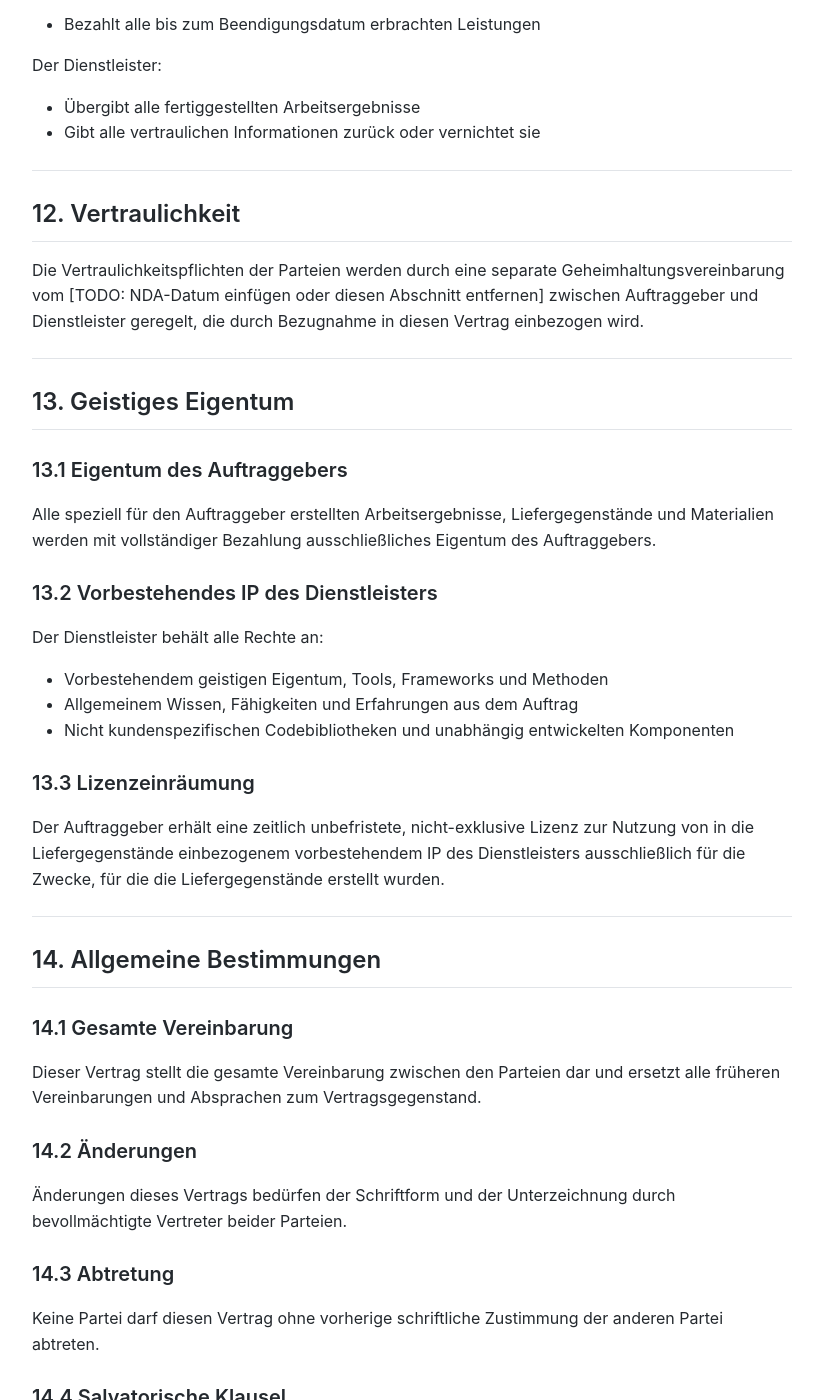
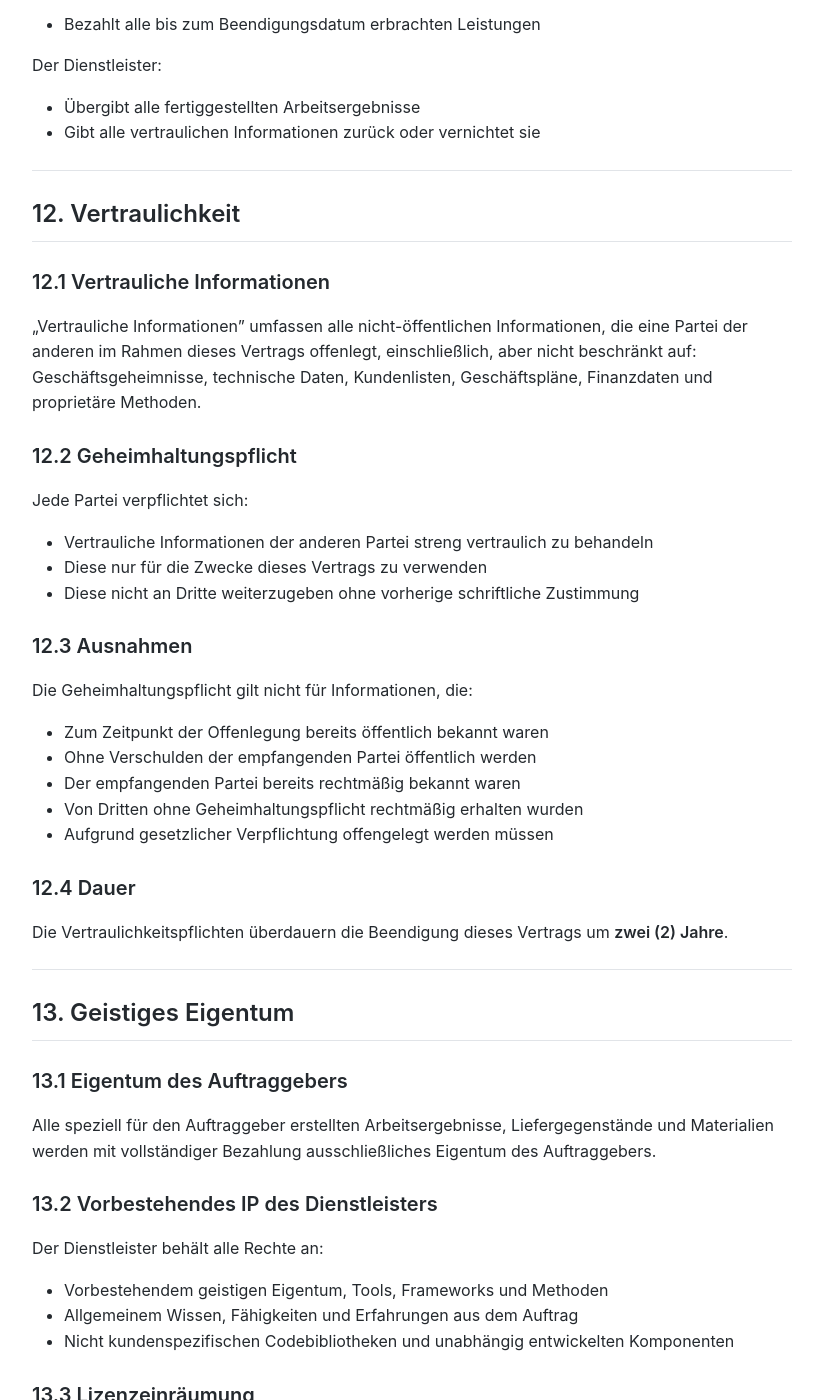
Before and after one commit to MariusWilsch/public-wilsch-ai-pages, a Jekyll site: the page built from project/abtmayr-reichert/rahmenvertrag-tm-2025-12-16.md, in a window 1280 px wide and 1400 px high, scrolled down 5609 px. Shown: the whole window, without its empty margins (228-1051 px from the left). Built offline with Jekyll 4.4.1, drawn with Linux system fonts in a browser that asks for light colours; our own code applies the rules of GitHub Pages for plain Markdown files.

Commit message:
Sync from hippocampus 2025-12-18

```diff
--- a/project/abtmayr-reichert/rahmenvertrag-tm-2025-12-16.md
+++ b/project/abtmayr-reichert/rahmenvertrag-tm-2025-12-16.md
@@ -206,7 +206,29 @@ Der Dienstleister:
 
 ## 12. Vertraulichkeit
 
-Die Vertraulichkeitspflichten der Parteien werden durch eine separate Geheimhaltungsvereinbarung vom [TODO: NDA-Datum einfügen oder diesen Abschnitt entfernen] zwischen Auftraggeber und Dienstleister geregelt, die durch Bezugnahme in diesen Vertrag einbezogen wird.
+### 12.1 Vertrauliche Informationen
+
+„Vertrauliche Informationen" umfassen alle nicht-öffentlichen Informationen, die eine Partei der anderen im Rahmen dieses Vertrags offenlegt, einschließlich, aber nicht beschränkt auf: Geschäftsgeheimnisse, technische Daten, Kundenlisten, Geschäftspläne, Finanzdaten und proprietäre Methoden.
+
+### 12.2 Geheimhaltungspflicht
+
+Jede Partei verpflichtet sich:
+- Vertrauliche Informationen der anderen Partei streng vertraulich zu behandeln
+- Diese nur für die Zwecke dieses Vertrags zu verwenden
+- Diese nicht an Dritte weiterzugeben ohne vorherige schriftliche Zustimmung
+
+### 12.3 Ausnahmen
+
+Die Geheimhaltungspflicht gilt nicht für Informationen, die:
+- Zum Zeitpunkt der Offenlegung bereits öffentlich bekannt waren
+- Ohne Verschulden der empfangenden Partei öffentlich werden
+- Der empfangenden Partei bereits rechtmäßig bekannt waren
+- Von Dritten ohne Geheimhaltungspflicht rechtmäßig erhalten wurden
+- Aufgrund gesetzlicher Verpflichtung offengelegt werden müssen
+
+### 12.4 Dauer
+
+Die Vertraulichkeitspflichten überdauern die Beendigung dieses Vertrags um **zwei (2) Jahre**.
 
 ---
 
```
